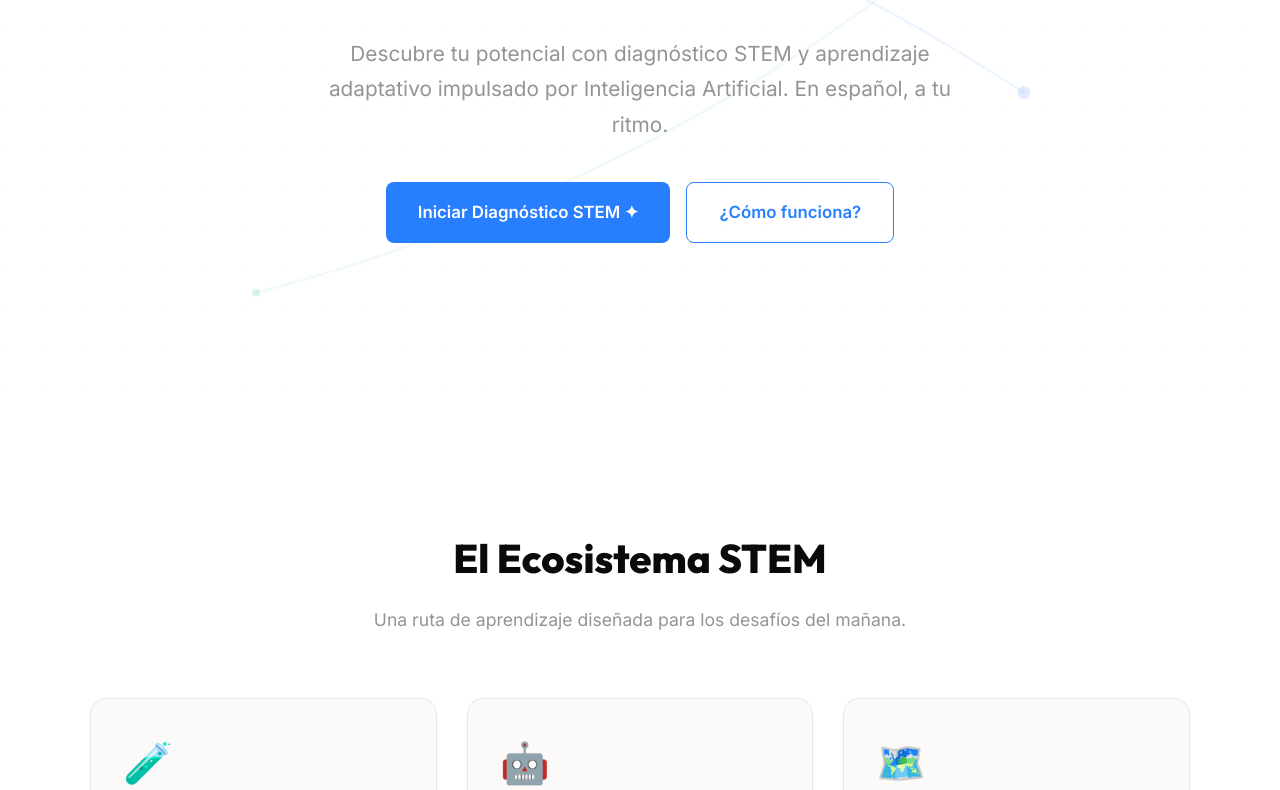
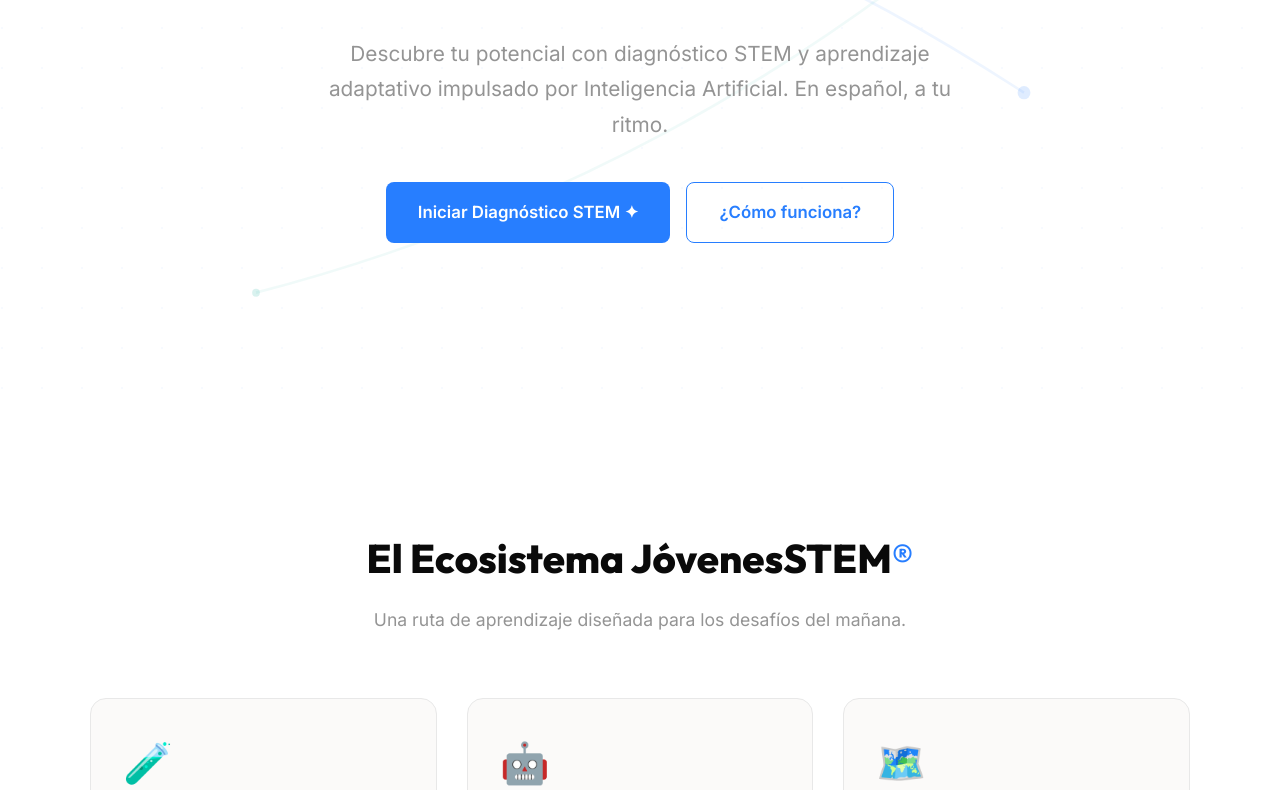
Before and after one commit to yepzhi/jsweb, a Next.js app: page / in a window 1280 px wide. Shown: the part 374-1164 px from the top of the page. Built offline with nearby package versions, Linux system fonts and the light colour scheme.

Commit message:
feat(ui): update 'El Ecosistema' section heading with official branding and requested subtitle

```diff
--- a/app/page.tsx
+++ b/app/page.tsx
@@ -172,12 +172,12 @@ export default function Home() {
           </div>
         </section>
 
-        {/* ── El Ecosistema STEM ────────────────────────────────────── */}
+        {/* ── El Ecosistema JóvenesSTEM ────────────────────────────── */}
         <section id="proceso" style={{ padding: '100px 20px', background: '#fff' }}>
           <div style={{ maxWidth: '1100px', margin: '0 auto' }}>
             <div style={{ textAlign: 'center', marginBottom: '64px' }}>
               <h2 style={{ fontFamily: '"Outfit", sans-serif', fontSize: '2.5rem', fontWeight: 800, marginBottom: '16px' }}>
-                El Ecosistema STEM
+                El Ecosistema JóvenesSTEM<span className="text-primary">®</span>
               </h2>
               <p style={{ color: '#949494', fontSize: '1.1rem' }}>
                 Una ruta de aprendizaje diseñada para los desafíos del mañana.
```
